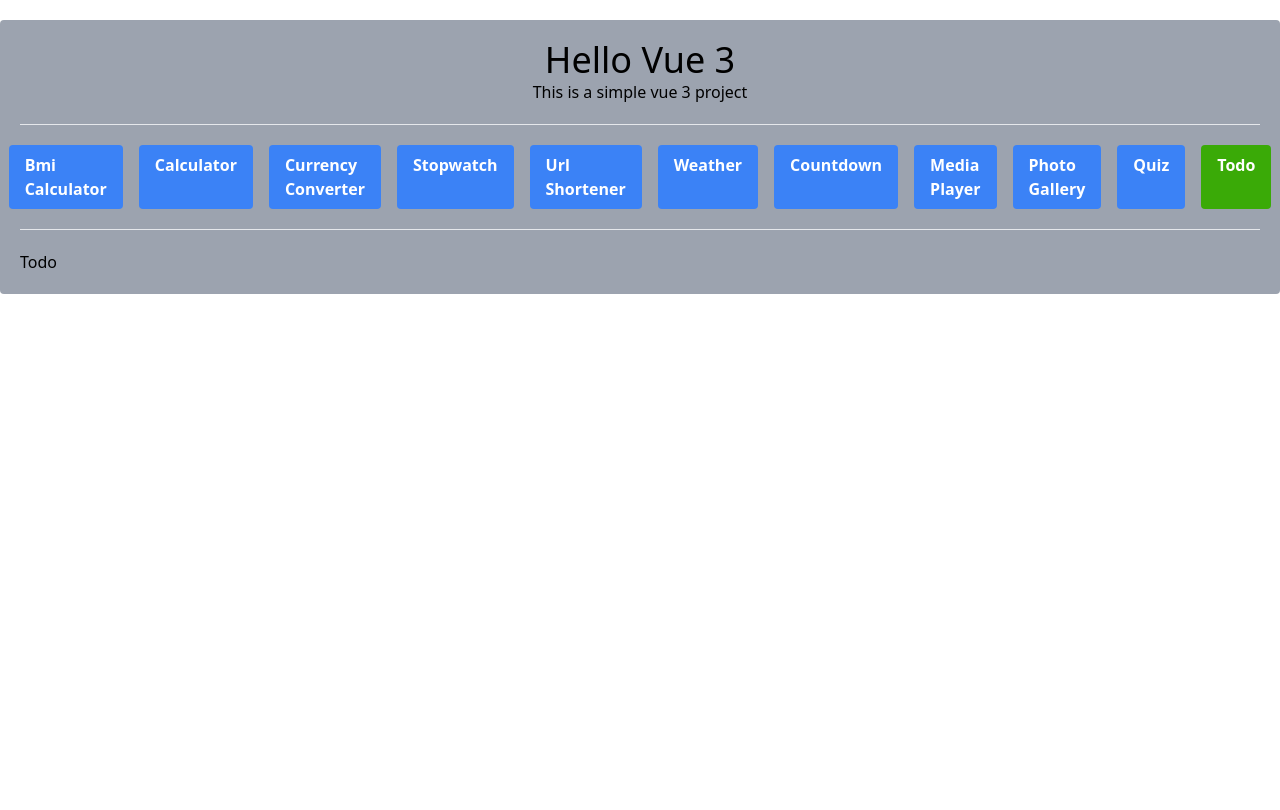
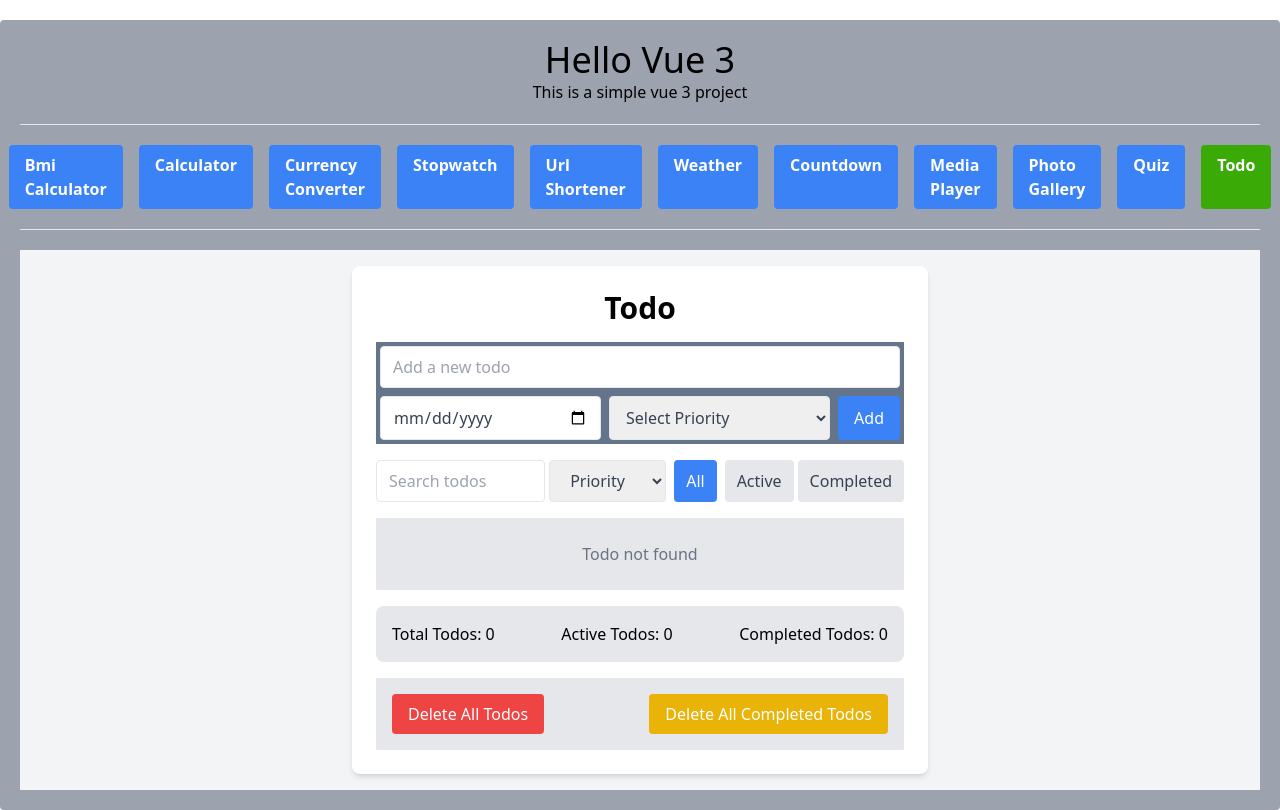
Before and after one commit to spysabbir/vuejs-small_multiple-applications, a Vue app: page /todo in a window 1280 px wide. Built offline with nearby package versions, Linux system fonts and the light colour scheme.

Commit message:
Todo Done

```diff
--- a/package.json
+++ b/package.json
@@ -9,6 +9,7 @@
     "preview": "vite preview"
   },
   "dependencies": {
+    "sweetalert2": "^11.11.0",
     "vue": "^3.3.11",
     "vue-router": "^4.3.2"
   },
--- /dev/null
+++ b/src/helpers/alert.js
@@ -0,0 +1,21 @@
+import Swal from 'sweetalert2';
+
+const showAlert = (icon = 'success', title) => {
+    const Toast = Swal.mixin({
+        toast: true,
+        position: "top-end",
+        showConfirmButton: false,
+        timer: 3000,
+        timerProgressBar: true,
+        didOpen: (toast) => {
+          toast.onmouseenter = Swal.stopTimer;
+          toast.onmouseleave = Swal.resumeTimer;
+        }
+      });
+      Toast.fire({
+        icon: icon,
+        title: title
+      });
+}
+
+export default showAlert;
--- a/src/views/Todo.vue
+++ b/src/views/Todo.vue
@@ -1,13 +1,209 @@
+<template>
+  <div class="bg-gray-100 flex flex-col items-center p-4">
+    <div class="bg-white p-6 rounded-lg shadow-md w-full max-w-xl">
+      <h1 class="text-3xl font-bold mb-4 text-center">Todo</h1>
+      <div class="mb-4 bg-slate-500 p-1">
+        <input v-model="newTodo" @keyup.enter="addTodo" class="border rounded w-full py-2 px-3 text-gray-700" placeholder="Add a new todo"/>
+        <div class="flex justify-between mt-2">
+          <input v-model="newDueDate" type="date" class="border rounded w-full py-2 px-3 text-gray-700"/>
+          <select v-model="newPriority" class="border rounded w-full py-2 px-3 mx-2 text-gray-700">
+            <option value="">Select Priority</option>
+            <option value="Low">Low</option>
+            <option value="Medium">Medium</option>
+            <option value="High">High</option>
+          </select>
+          <button @click="addTodo" class="bg-blue-500 text-white px-4 py-2 rounded hover:bg-blue-600">
+            Add
+          </button>
+        </div>
+      </div>
+      <div class="mb-4 flex justify-between">
+        <input v-model="searchQuery" class="border rounded w-full py-2 px-3 text-gray-700" placeholder="Search todos"/>
+        <select v-model="priorityFilter" @change="filterTodosByPriority" class="border rounded px-4 py-2 mx-1 text-gray-700">
+          <option value="">Priority</option>
+          <option value="Low">Low</option>
+          <option value="Medium">Medium</option>
+          <option value="High">High</option>
+        </select>
+        <button @click="filterTodos('all')" :class="{'bg-blue-500 text-white': filter === 'all', 'bg-gray-200 text-gray-700': filter !== 'all'}" class="px-3 py-2 rounded hover:bg-gray-300 mx-1">
+          All
+        </button>
+        <button @click="filterTodos('active')" :class="{'bg-blue-500 text-white': filter === 'active', 'bg-gray-200 text-gray-700': filter !== 'active'}" class="px-3 py-2 rounded hover:bg-gray-300 mx-1">
+          Active
+        </button>
+        <button @click="filterTodos('completed')" :class="{'bg-blue-500 text-white': filter === 'completed', 'bg-gray-200 text-gray-700': filter !== 'completed'}" class="px-3 py-2 rounded hover:bg-gray-300">
+          Completed
+        </button>
+      </div>
+      <div class="bg-gray-200 p-2">
+        <ul v-if="filteredAndSearchedTodos.length > 0">
+          <li v-for="todo in filteredAndSearchedTodos" :key="todo.id" class="flex justify-between items-center border-b py-2">
+            <div class="flex items-center">
+              <input type="checkbox" v-model="todo.completed" @change="saveTodosToLocalStorage" class="mr-2"/>
+              <span :class="{'line-through text-green-500': todo.completed}" @dblclick="editTodo(todo)">
+                {{ todo.text }} (Due: {{ todo.dueDate }}) <span class="badge bg-indigo-500 px-1 rounded">{{ todo.priority }}</span>
+              </span>
+            </div>
+            <div>
+              <button @click="deleteTodo(todo.id)" class="text-red-500 hover:text-red-700 mr-2">
+                Delete
+              </button>
+              <button @click="editTodo(todo)" class="text-blue-500 hover:text-blue-700">
+                Edit
+              </button>
+            </div>
+          </li>
+        </ul>
+        <div v-else class="text-center text-gray-500 py-4">Todo not found</div>
+      </div>
+      <div class="bg-gray-200 p-4 mt-4 rounded-lg flex justify-between">
+        <p>Total Todos: {{ totalTodos }}</p>
+        <p>Active Todos: {{ activeTodos }}</p>
+        <p>Completed Todos: {{ completedTodos }}</p>
+      </div>
+      <div class="bg-gray-200 p-4 flex justify-between mt-4">
+        <button @click="deleteAllTodos" class="bg-red-500 text-white px-4 py-2 rounded hover:bg-red-600">
+          Delete All Todos
+        </button>
+        <button @click="deleteAllCompletedTodos" class="bg-yellow-500 text-white px-4 py-2 rounded hover:bg-yellow-600">
+          Delete All Completed Todos
+        </button>
+      </div>
+    </div>
+
+    <div v-if="editingTodo" class="fixed inset-0 flex items-center justify-center bg-gray-800 bg-opacity-75">
+      <div class="bg-white p-6 rounded-lg shadow-md w-full max-w-md">
+        <h2 class="text-xl font-bold mb-4">Edit Todo</h2>
+        <input v-model="editingTodo.text" @keyup.enter="updateTodo" class="border rounded w-full py-2 px-3 text-gray-700 mb-2" placeholder="Edit todo"/>
+        <input v-model="editingTodo.dueDate" type="date" class="border rounded w-full py-2 px-3 text-gray-700 mb-2"/>
+        <select v-model="editingTodo.priority" class="border rounded w-full py-2 px-3 text-gray-700 mb-2">
+          <option value="Low">Low</option>
+          <option value="Medium">Medium</option>
+          <option value="High">High</option>
+        </select>
+        <button @click="updateTodo" class="mt-2 bg-green-500 text-white px-4 py-2 rounded hover:bg-green-600 w-full">
+          Update
+        </button>
+      </div>
+    </div>
+  </div>
+</template>
+
 <script setup>
+import { ref, computed, onMounted } from 'vue';
+import showAlert from '../helpers/alert';
 
+const newTodo = ref('');
+const newDueDate = ref('');
+const newPriority = ref('');
+const searchQuery = ref('');
+const priorityFilter = ref('');
+const todos = ref([]);
+const filter = ref('all');
+const editingTodo = ref(null);
+
+const addTodo = () => {
+  if (!newTodo.value.trim() || !newDueDate.value || !newPriority.value) {
+    showAlert('error', "Please enter a todo, due date, and priority");
+    return;
+  }
+
+  todos.value.unshift({
+    id: Date.now(),
+    text: newTodo.value.trim(),
+    dueDate: newDueDate.value,
+    priority: newPriority.value,
+    completed: false,
+  });
+
+  saveTodosToLocalStorage();
+  newTodo.value = '';
+  newDueDate.value = '';
+  newPriority.value = '';
+  showAlert('success', 'Todo added successfully!');
+};
+
+const deleteTodo = (id) => {
+  todos.value = todos.value.filter(todo => todo.id !== id);
+  saveTodosToLocalStorage();
+  showAlert('success', 'Todo deleted successfully!');
+};
+
+const deleteAllTodos = () => {
+  todos.value = [];
+  saveTodosToLocalStorage();
+  showAlert('success', 'All todos deleted successfully!')
+};
+
+const deleteAllCompletedTodos = () => {
+  todos.value = todos.value.filter(todo => !todo.completed);
+  saveTodosToLocalStorage();
+  showAlert('success', 'All completed todos deleted successfully!')
+};
+
+const editTodo = (todo) => {
+  editingTodo.value = { ...todo };
+};
+
+const updateTodo = () => {
+  if (!editingTodo.value.text.trim() || !editingTodo.value.dueDate || !editingTodo.value.priority) {
+    showAlert('error', "Please enter a todo, due date, and priority")
+    return;
+  }
+
+  const index = todos.value.findIndex(todo => todo.id === editingTodo.value.id);
+  if (index !== -1) {
+    todos.value[index] = { ...editingTodo.value };
+    saveTodosToLocalStorage();
+    editingTodo.value = null;
+    showAlert('success', 'Todo updated successfully!');
+  }
+};
+
+const filterTodos = (status) => {
+  filter.value = status;
+};
+
+const filterTodosByPriority = () => {
+  filter.value = 'priority';
+};
+
+const filteredAndSearchedTodos = computed(() => {
+  let filtered = todos.value;
+  if (filter.value === 'active') {
+    filtered = todos.value.filter(todo => !todo.completed);
+  } else if (filter.value === 'completed') {
+    filtered = todos.value.filter(todo => todo.completed);
+  } else if (filter.value === 'priority' && priorityFilter.value) {
+    filtered = todos.value.filter(todo => todo.priority === priorityFilter.value);
+  }
+  if (searchQuery.value) {
+    filtered = filtered.filter(todo =>
+      todo.text.toLowerCase().includes(searchQuery.value.toLowerCase())
+    );
+  }
+  return filtered;
+});
+
+const totalTodos = computed(() => todos.value.length);
+const activeTodos = computed(() => todos.value.filter(todo => !todo.completed).length);
+const completedTodos = computed(() => todos.value.filter(todo => todo.completed).length);
+
+const saveTodosToLocalStorage = () => {
+  localStorage.setItem('todos', JSON.stringify(todos.value));
+};
+
+const loadTodosFromLocalStorage = () => {
+  const storedTodos = localStorage.getItem('todos');
+  if (storedTodos) {
+    todos.value = JSON.parse(storedTodos);
+  }
+};
+
+onMounted(() => {
+  loadTodosFromLocalStorage();
+});
 </script>
 
-<template>
-<div>
-    <h1>Todo</h1>
-</div>
-</template>
-
-<style>
-
+<style scoped>
 </style>
```
Also changed, not shown: 1 other file (tests, documents, lock files or other folders).
